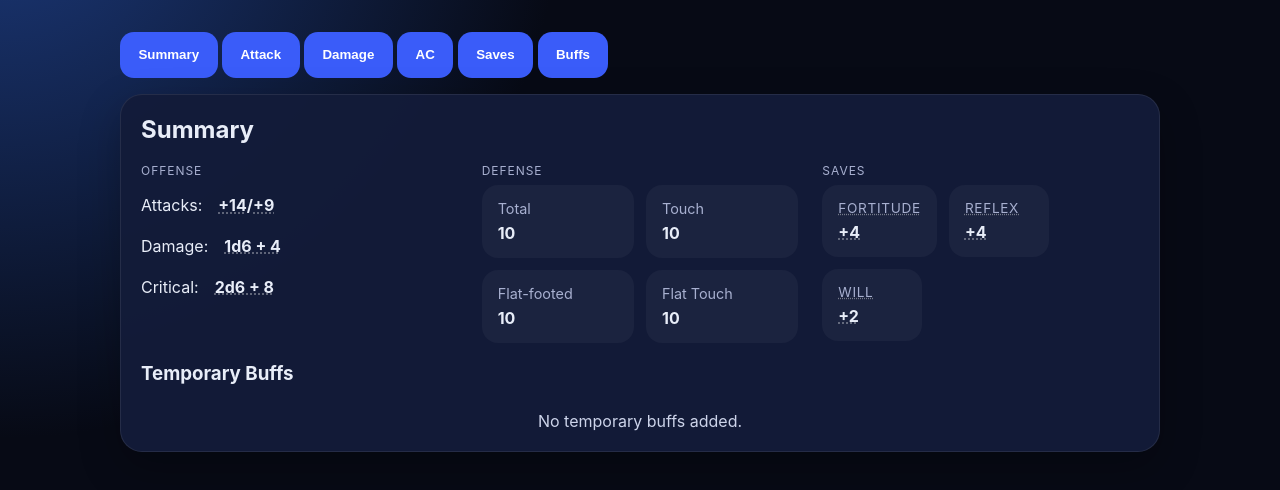
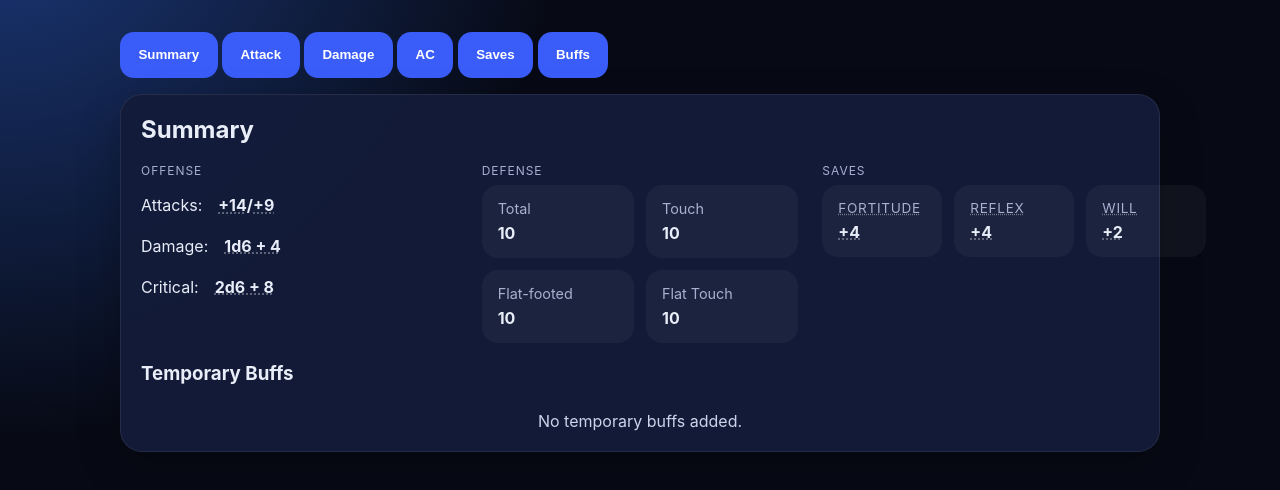
Before and after one commit to WagnerRobert/BuffTracker, a plain HTML site: page index.html in a window 1280 px wide. Shown: the part 126-616 px from the top of the page. Drawn offline with Linux system fonts and the light colour scheme.

Commit message:
layout confusion

```diff
--- a/style.css
+++ b/style.css
@@ -352,9 +352,9 @@ button.buff-form-divider[aria-expanded="true"] .collapse-arrow {
 }
 
 .summary-saves-row {
-  display: flex;
+  display: grid;
+  grid-template-columns: repeat(3, minmax(120px, 1fr));
   gap: 0.75rem;
-  flex-wrap: wrap;
 }
 
 .save-item {
@@ -363,7 +363,7 @@ button.buff-form-divider[aria-expanded="true"] .collapse-arrow {
   padding: 0.95rem 1rem;
   background: rgba(255, 255, 255, 0.04);
   border-radius: 16px;
-  min-width: 100px;
+  min-width: 0;
 }
 
 .save-item span {
```
